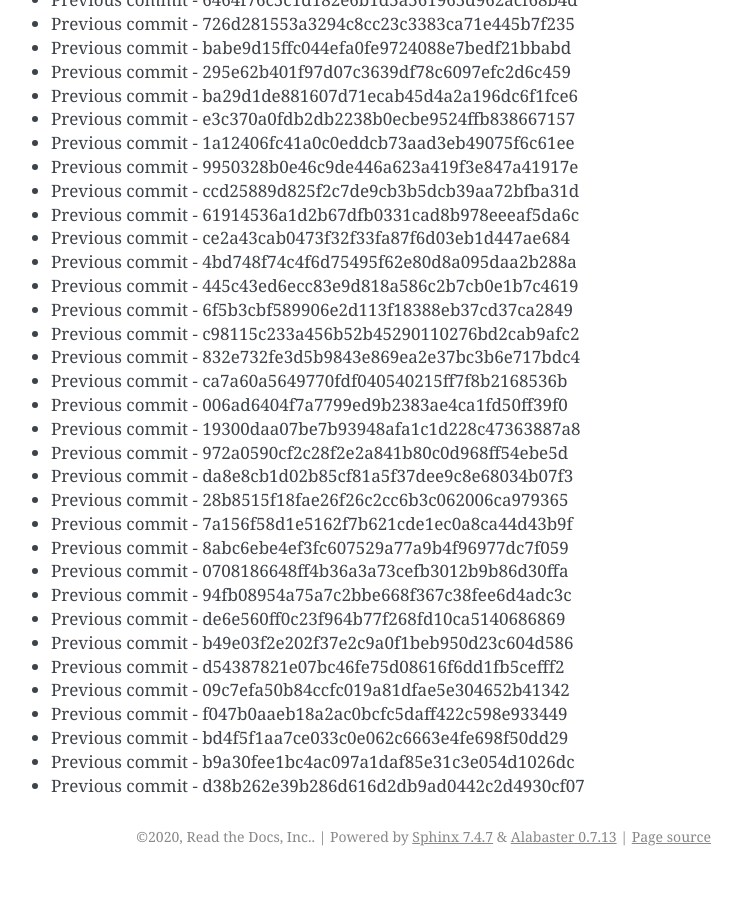
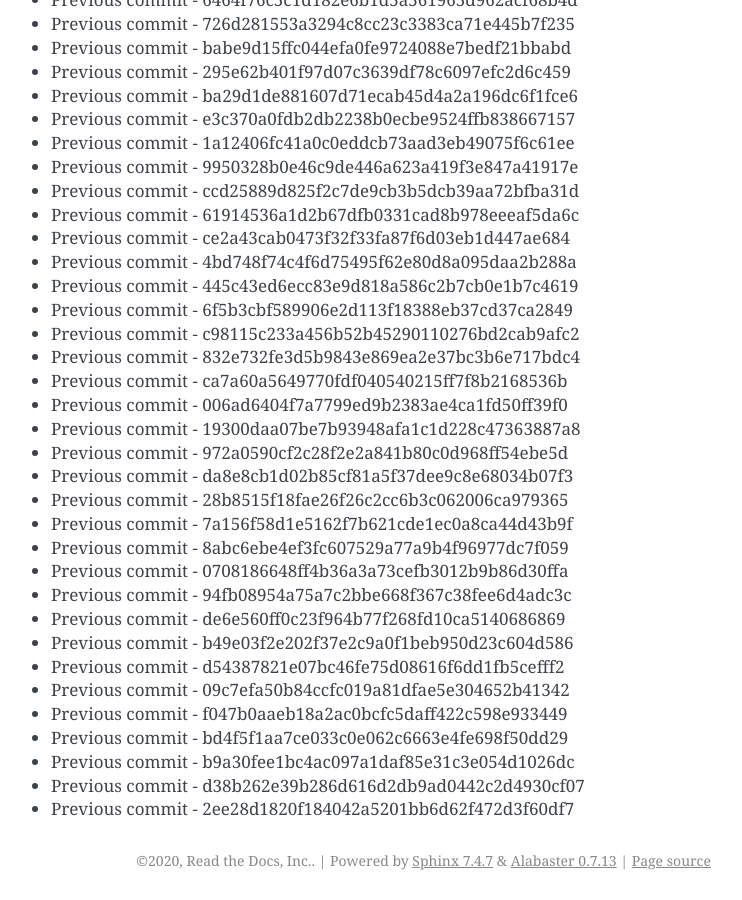
Before and after one commit to readthedocs/rtd-git-stresstest, a Sphinx documentation site: the page built from docs/updates.rst, in a window 1280 px wide and 900 px high, scrolled down 3487 px. Shown: the whole window, without its empty margins (399-1141 px from the left). Built offline with Sphinx 7.4.7, drawn with Linux system fonts in a browser that asks for light colours; before the commit the page ends 4363 px from its top, so only the background shows below that.

Commit message:
Generating commit from previous: 2ee28d1820f184042a5201bb6d62f472d3f60df7

```diff
--- a/docs/updates.rst
+++ b/docs/updates.rst
@@ -178,3 +178,4 @@ It can be tested for any performance characteristics.
 * Previous commit - bd4f5f1aa7ce033c0e062c6663e4fe698f50dd29
 * Previous commit - b9a30fee1bc4ac097a1daf85e31c3e054d1026dc
 * Previous commit - d38b262e39b286d616d2db9ad0442c2d4930cf07
+* Previous commit - 2ee28d1820f184042a5201bb6d62f472d3f60df7
```
